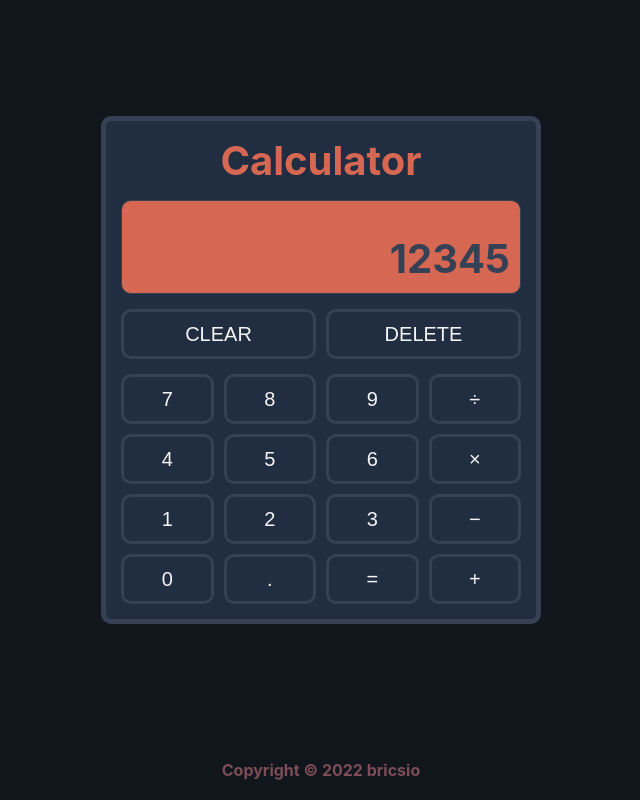
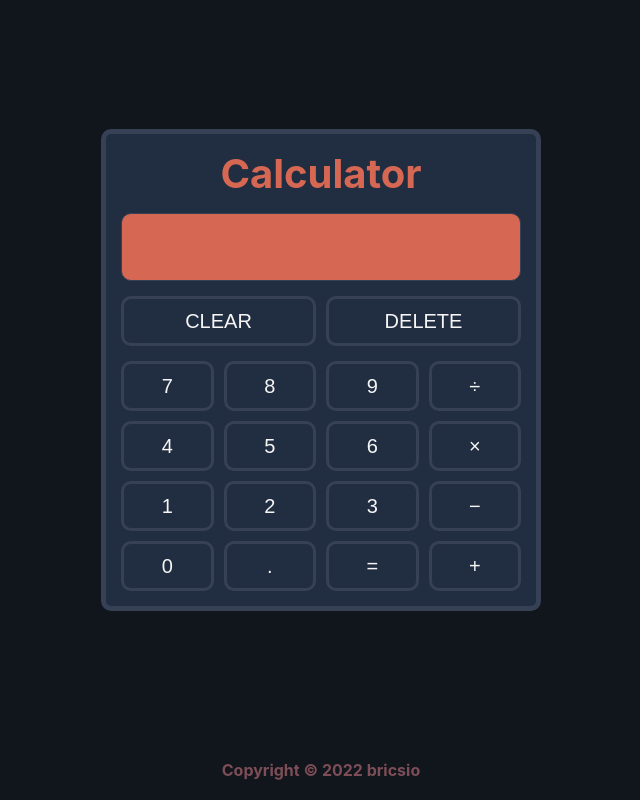
Before and after one commit to bricsio/calculator, a plain HTML site: page index.html in a window 1280 px wide. Shown: the whole page, without its empty margins (319-959 px from the left). Drawn offline with Linux system fonts and the light colour scheme.

Commit message:
Updated HTML and CSS to only have a single screen.

```diff
--- a/index.html
+++ b/index.html
@@ -14,12 +14,7 @@
     <div style="display: flex; justify-content: center; align-items: center; flex: 1;">
         <div id="main-container">
             <h1>Calculator</h1>
-            <div id="screen">
-                <div id="screen1"></div>
-                <div id="screen2">
-                    12345
-                </div>
-            </div>
+            <div id="screen"></div>
             <div id="big-buttons-container">
                 <button class="button" id="clear">CLEAR</button>
                 <button class="button" id="delete">DELETE</button>
--- a/style.css
+++ b/style.css
@@ -67,23 +67,9 @@ h1 {
     background-color: var(--copper-red);
     color: var(--charcoal);
     font-weight: bold;
-    display: flex;
-    flex-direction: column;
-
     word-wrap: break-word;
-}
-
-#screen1 {
-    font-size: 1.25rem;
-    background-color: transparent;
-    min-height: 23px;
-}
-
-#screen2 {
     font-size: 2.5rem;
-    background-color: transparent;
     min-height: 46px;
-    flex: 1 1 auto;
 }
 
 #big-buttons-container {
```
